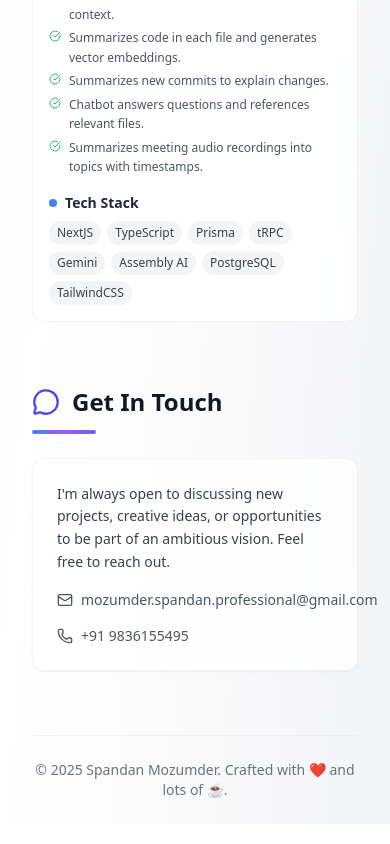
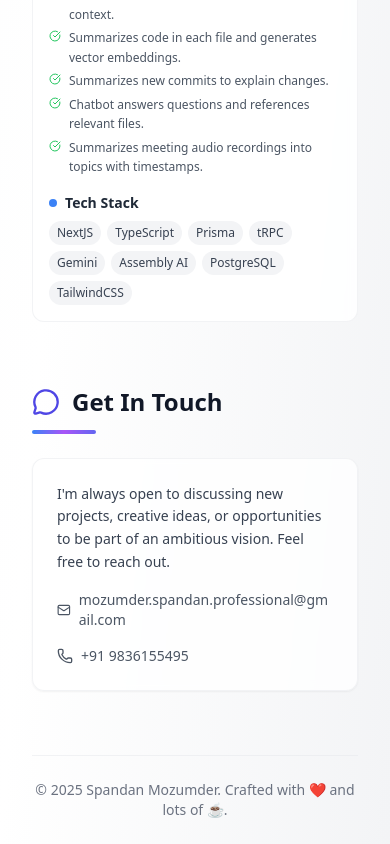
Before and after one commit to spandan-mozumder/portfolio, a React (Vite) app: page / in a window 390 px wide. Shown: the part 3975-4819 px from the top of the page. Built offline with nearby package versions, Linux system fonts and the light colour scheme; a web font is replaced by a local one.

Commit message:
Fix Email Overflow on Mobile Devices

```diff
--- a/App.tsx
+++ b/App.tsx
@@ -271,10 +271,10 @@ const App: React.FC = () => {
                 <a
                   href={`mailto:${contact.email}`}
                   rel="noopener noreferrer"
-                  className="flex items-center text-gray-600 dark:text-gray-300 hover:text-blue-600 dark:hover:text-blue-400 transition-colors duration-200 text-sm sm:text-base font-medium"
+                  className="flex items-center text-gray-600 dark:text-gray-300 hover:text-blue-600 dark:hover:text-blue-400 transition-colors duration-200 text-sm sm:text-base font-medium break-all sm:break-normal"
                 >
                   <MailIcon className="w-4 h-4 sm:w-5 sm:h-5 mr-2 sm:mr-3" />
-                  <p>{contact.email}</p>
+                  <span className="break-all">{contact.email}</span>
                 </a>
               </div>
               <div className="flex items-center text-gray-600 dark:text-gray-300 text-sm sm:text-base font-medium">
```
